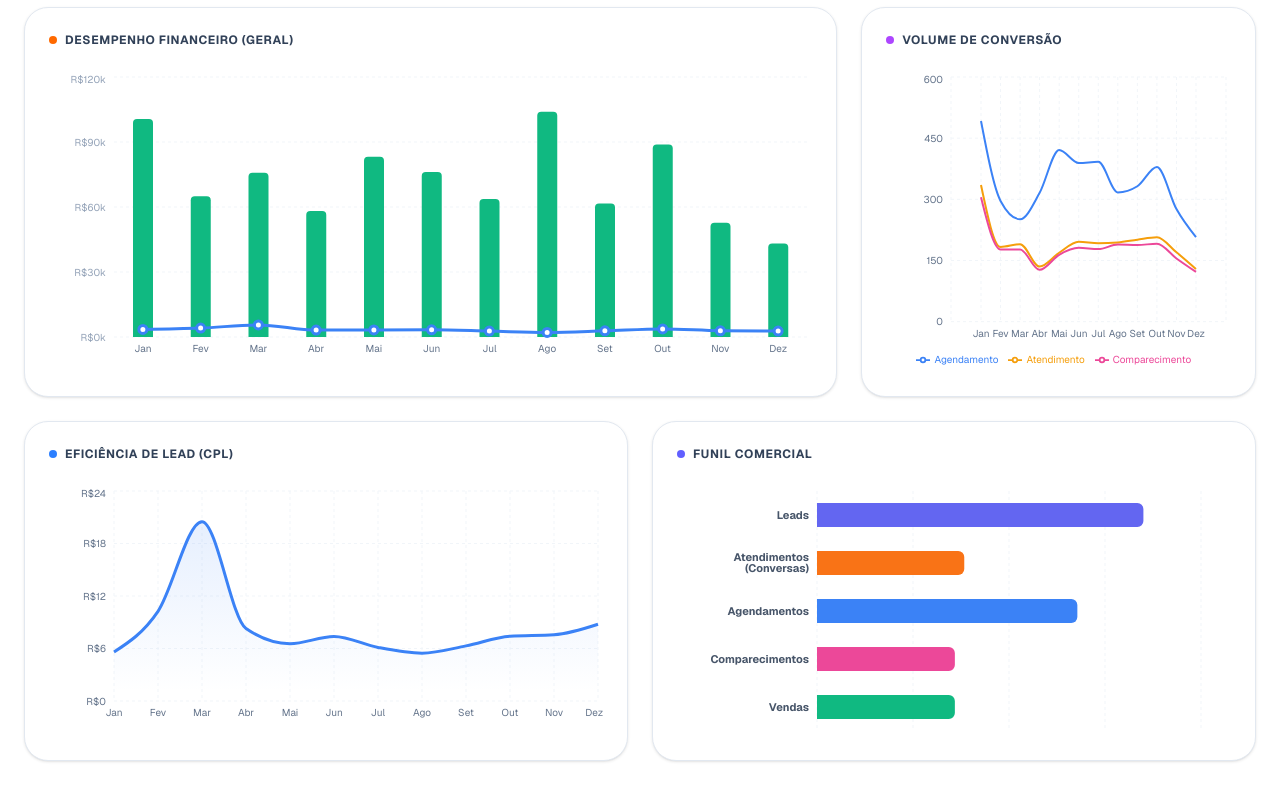
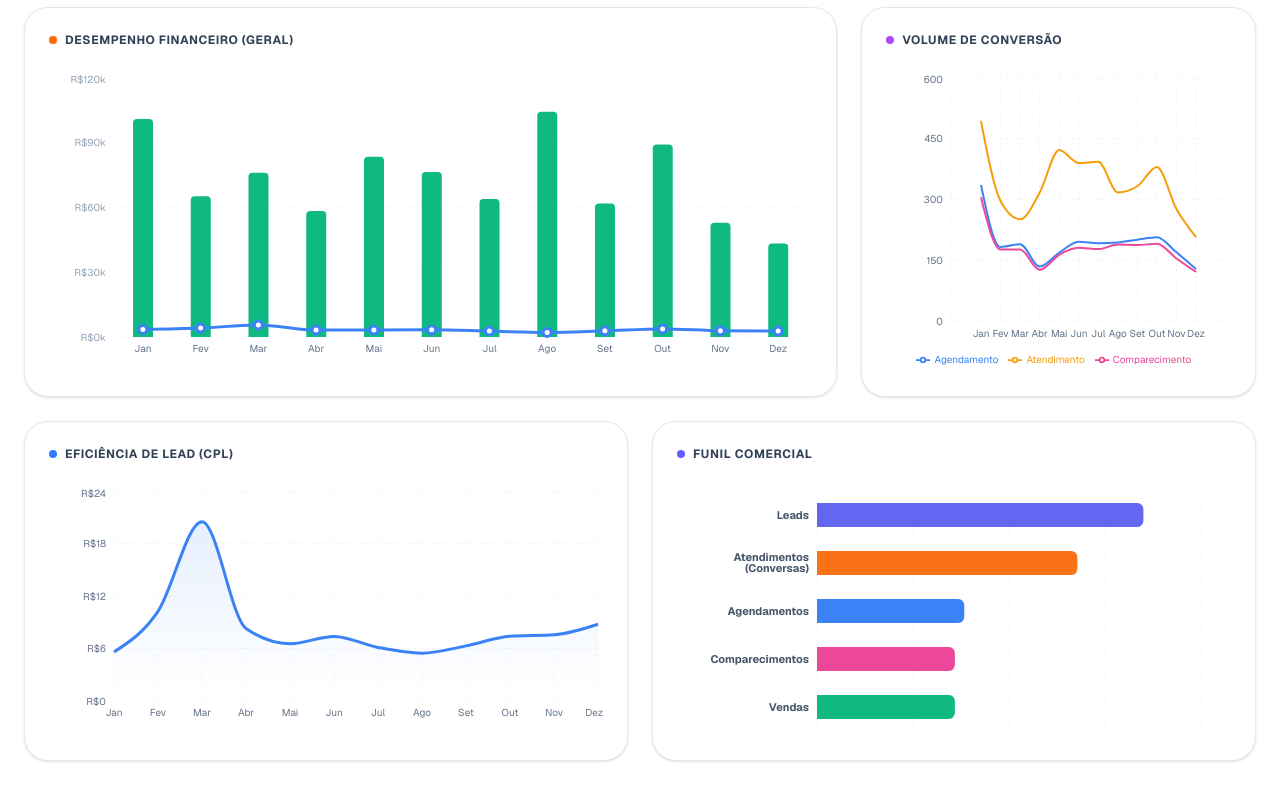
Before and after one commit to jose25mn/dashboard-marketing, a Next.js app: page / in a window 1280 px wide. Shown: the part 1016-1816 px from the top of the page. Built offline with nearby package versions, Linux system fonts and the light colour scheme.

Commit message:
Adjust metric mappings for atendimentos and agendamentos
Updated the mapping of metrics to align with the requested changes. 'Atendimentos' now receives data from 'metrics.atendimentos' and 'Agendamentos' from 'metrics.agendamentos'.

```diff
--- a/app/page.tsx
+++ b/app/page.tsx
@@ -93,9 +93,6 @@ export default function Dashboard() {
     const chartData = slice.map(item => {
         const metrics = platformFilter === 'total' ? (item.total || {}) : (item[platformFilter] || {});
 
-        // APLICAÇÃO DA TROCA DE NOMES SOLICITADA ANTERIORMENTE:
-        // O que vem na API como 'agendamentos' vira 'atendimentos' (volume maior/conversas)
-        // O que vem na API como 'atendimentos' vira 'agendamentos' (volume menor/agendado)
         return {
             name: item.name,
             ...metrics,
@@ -105,9 +102,11 @@ export default function Dashboard() {
             cliques: metrics.cliques || 0,
             vendas: metrics.vendas || 0,
 
-            // SWAP DE VARIÁVEIS AQUI
-            atendimentos: metrics.agendamentos || 0,
-            agendamentos: metrics.atendimentos || 0,
+            // --- AJUSTE DE VALORES (TROCA SOLICITADA) ---
+            // Agora: Atendimentos recebe os dados de .atendimentos
+            //        Agendamentos recebe os dados de .agendamentos
+            atendimentos: metrics.atendimentos || 0,
+            agendamentos: metrics.agendamentos || 0,
 
             comparecimentos: metrics.comparecimentos || 0,
             cpl: metrics.cpl || 0,
@@ -175,8 +174,8 @@ export default function Dashboard() {
 
     const funnelData = [
         { stage: 'Leads', value: sum.leads || 0, fill: '#6366f1' },
-        { stage: 'Atendimentos (Conversas)', value: sum.atendimentos || 0, fill: '#f97316' }, // Ajustei a cor para Laranja
-        { stage: 'Agendamentos', value: sum.agendamentos || 0, fill: '#3b82f6' }, // Ajustei a cor para Azul
+        { stage: 'Atendimentos (Conversas)', value: sum.atendimentos || 0, fill: '#f97316' },
+        { stage: 'Agendamentos', value: sum.agendamentos || 0, fill: '#3b82f6' },
         { stage: 'Comparecimentos', value: sum.comparecimentos || 0, fill: '#ec4899' },
         { stage: 'Vendas', value: sum.vendas || 0, fill: '#10b981' },
     ];
@@ -184,7 +183,6 @@ export default function Dashboard() {
     const conversionData = chartData.map(d => ({
         name: d.name,
         // DADOS PARA O GRÁFICO DE CONVERSÃO
-        // Certificando que as 3 métricas estão disponíveis
         atendimentos: d.atendimentos || 0,
         agendamentos: d.agendamentos || 0,
         comparecimentos: d.comparecimentos || 0,
@@ -413,13 +411,8 @@ export default function Dashboard() {
 
                                     <Legend wrapperStyle={{fontSize: '10px'}} />
 
-                                    {/* 1. ATENDIMENTO (LARANJA) - Volume Maior (Conversas) */}
                                     <Line type="monotone" name="Atendimento" dataKey="atendimentos" stroke="#f59e0b" strokeWidth={2} dot={false} />
-
-                                    {/* 2. AGENDAMENTO (AZUL) - Nova Linha Adicionada */}
                                     <Line type="monotone" name="Agendamento" dataKey="agendamentos" stroke="#3b82f6" strokeWidth={2} dot={false} />
-
-                                    {/* 3. COMPARECIMENTO (ROSA) */}
                                     <Line type="monotone" name="Comparecimento" dataKey="comparecimentos" stroke="#ec4899" strokeWidth={2} dot={false} />
                                 </LineChart>
                              )}
```
